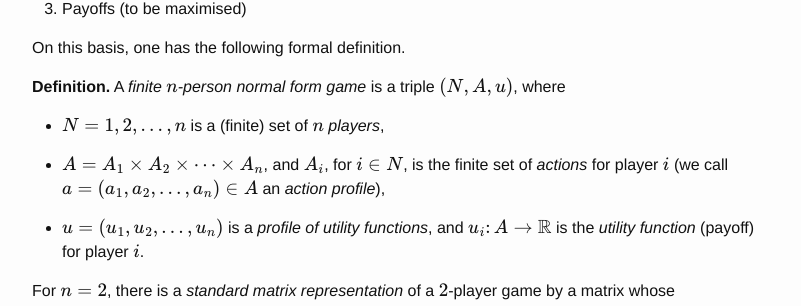
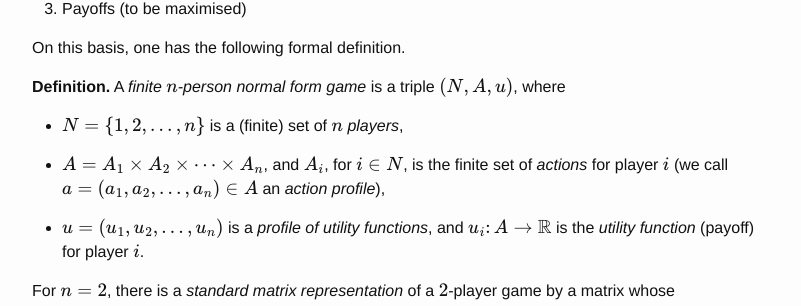
Before and after one commit to starktech23/cs4423.github.io, a Jekyll site: the page built from _posts/2016-02-10-note09.md, in a window 1280 px wide and 900 px high, scrolled down 486 px. Shown: the part 146-452 px from the top of the window, without its empty margins (238-1039 px from the left). Built offline with Jekyll 4.4.1, drawn with Linux system fonts in a browser that asks for light colours; formulas are drawn with MathJax 3; a script that is not in the unit is left out; comment, search, counter and statistics services are not loaded.

Commit message:
how to make curly braces

```diff
--- a/_posts/2016-02-10-note09.md
+++ b/_posts/2016-02-10-note09.md
@@ -30,7 +30,7 @@ On this basis, one has the following formal definition.
 **Definition.**
 A _finite $n$-person normal form game_ is a triple $(N, A, u)$, where
 
-* $N = \{1, 2, \dots, n\}$ is a (finite) set of $n$ _players_,
+* $N = \\{1, 2, \dots, n\\}$ is a (finite) set of $n$ _players_,
 
 * $A = A_1 \times A_2 \times \dots \times A_n$,
 and $A_i$, for $i \in N$, is the finite set of _actions_ for player $i$
```
